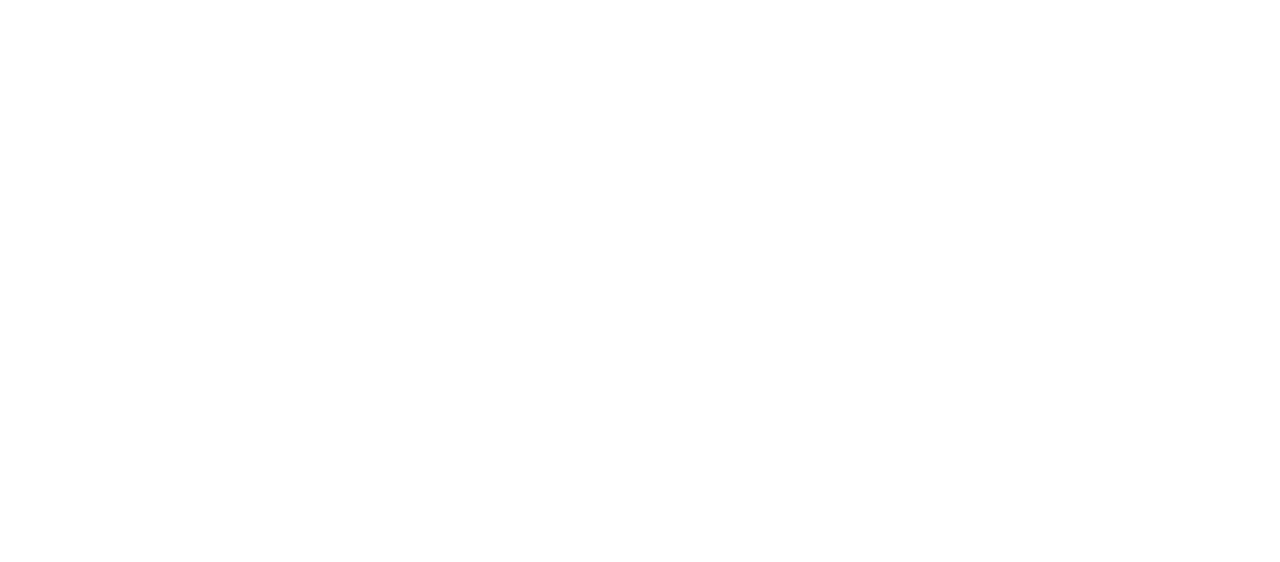
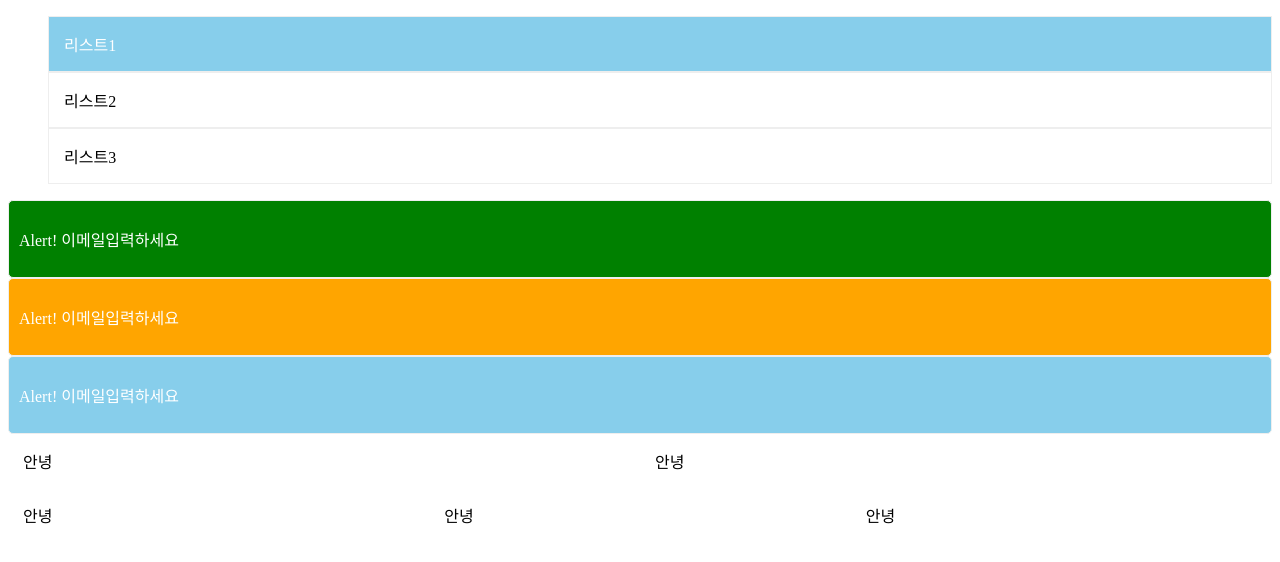
Before and after one commit to yangyeahhhhh/codingapple-HTML-CSS, a plain HTML site: page index4.html in a window 1280 px wide. Drawn offline with Linux system fonts and the light colour scheme.

Commit message:
고급모듈 7강

```diff
--- a/index4.html
+++ b/index4.html
@@ -6,13 +6,40 @@
   <meta http-equiv="X-UA-Compatible" content="IE=edge">
   <meta name="viewport" content="width=device-width, initial-scale=1.0">
 
-  <link href="test.css" rel="stylesheet">
+  <link href="test4.css" rel="stylesheet">
 
   <title>Document</title>
 </head>
 
 <body>
 
+  <ul class="sh-list">
+    <li class="active">리스트1</li>
+    <li>리스트2</li>
+    <li>리스트3</li>
+  </ul>
+
+  <div class="alert-box-green">
+    <p>Alert! 이메일입력하세요</p>
+  </div>
+  <div class="alert-box-yellow">
+    <p>Alert! 이메일입력하세요</p>
+  </div>
+  <div class="alert-box-blue">
+    <p>Alert! 이메일입력하세요</p>
+  </div>
+
+  <div class="row">
+    <div class="col-6">안녕</div>
+    <div class="col-6">안녕</div>
+  </div>
+
+  <div class="row">
+    <div class="col-4">안녕</div>
+    <div class="col-4">안녕</div>
+    <div class="col-4">안녕</div>
+  </div>
+
 </body>
 
 </html>
--- /dev/null
+++ b/test4.scss
@@ -0,0 +1,48 @@
+.sh-list {
+  li {
+    list-style: none;
+    padding: 15px;
+    border: 1px solid #eee;
+  }
+}
+
+.active {
+  background: skyblue;
+  color: white;
+}
+
+.alert-box-green {
+  padding: 10px;
+  border-radius: 5px;
+  border: 1px solid #eee;
+  background: green;
+  color: white;
+}
+
+.alert-box-yellow {
+  @extend .alert-box-green;
+  background: orange;
+}
+
+.alert-box-blue {
+  @extend .alert-box-green;
+  background: skyblue;
+}
+
+div {
+  box-sizing: border-box;
+}
+
+@mixin column($구멍) {
+  float: left;
+  width: $구멍;
+  padding: 15px;
+}
+
+.row .col-6 {
+  @include column(50%);
+}
+
+.row .col-4 {
+  @include column(33.3333%);
+}
```
Also changed, not shown: test4.css (added), 1 other file.
